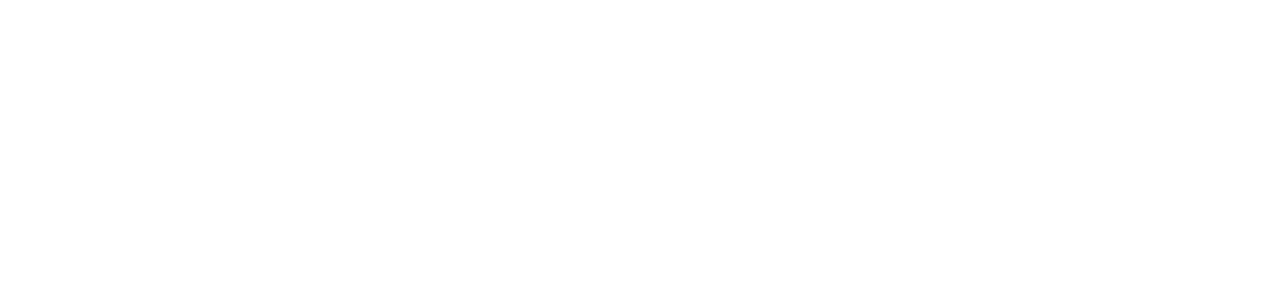
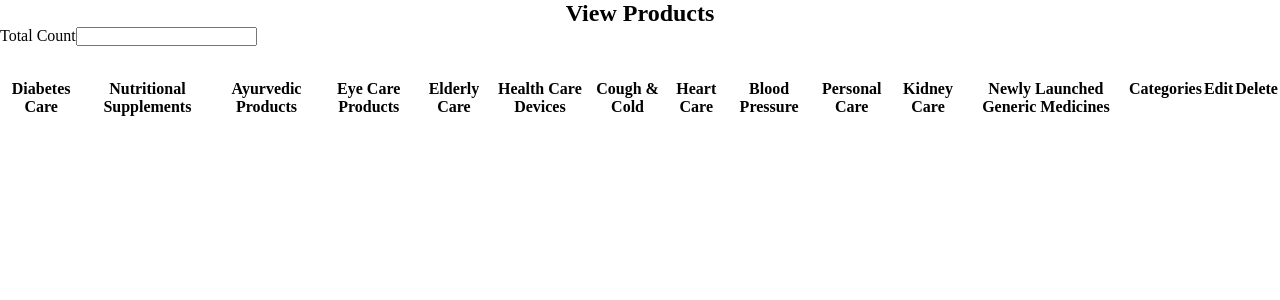
Before and after one commit to Vighnesh-45/medical-healthcare, a React (Vite) app: page /ViewProducts in a window 1280 px wide. Before the commit this address had no page. Shown: the top 300 px of the page. Built offline with nearby package versions, Linux system fonts and the light colour scheme.

Commit message:
admin pages

```diff
--- a/src/App.jsx
+++ b/src/App.jsx
@@ -13,6 +13,8 @@ import ShoppingCart from './Components/ShoppingCart';
 import Admin from './Components/Admin/Admin';
 import AddCategories from './Components/Admin/AddCategories';
 import AddProduct from './Components/Admin/AddProduct';
+import ViewProducts from './Components/Admin/ViewProducts';
+import ViewUsers from './Components/Admin/ViewUsers';
 
 const App = () => {
   return (
@@ -31,6 +33,8 @@ const App = () => {
         <Route path='/Admin' element={<Admin />}/>
         <Route path='/AddCategories' element={<AddCategories />}/>
         <Route path='/AddProduct' element={<AddProduct />}/>
+        <Route path='/ViewProducts' element={<ViewProducts />}/>
+        <Route path='/ViewUsers' element={<ViewUsers />}/>
       </Routes>
     </>
   )
--- a/src/Components/Admin/Admin.css
+++ b/src/Components/Admin/Admin.css
@@ -55,7 +55,6 @@
     }
   }
 }
-
 .addcategories-main {
   & .addcategories-container {
     & .addcategories-input {
@@ -95,3 +94,35 @@
     }
   }
 }
+.viewproducts-main{
+  & .viewproducts-container{
+    & .viewproducts-header{
+      & h2 {
+        font-size: 1.5rem;
+        text-align: center;
+      }
+    }
+    & .viewproducts-table{
+      margin-top: 2rem;
+      & table{
+        font-size: 1rem;
+      }
+    }
+  }
+}
+.viewusers-main{
+  & .viewusers-container{
+    & .viewusers-header{
+      & h2 {
+        font-size: 1.5rem;
+        text-align: center;
+      }
+    }
+    & .viewusers-table{
+      margin-top: 2rem;
+      & table{
+        font-size: 1rem;
+      }
+    }
+  }
+}
--- /dev/null
+++ b/src/Components/Admin/ViewProducts.jsx
@@ -0,0 +1,38 @@
+import React from 'react'
+import "./Admin.css"
+
+const ViewProducts = () => {
+  return (
+    <section className="viewproducts-main">
+        <div className="viewproducts-container">
+            <div className="viewproducts-header">
+                <h2>View Products</h2>
+                <label htmlFor="">Total Count</label>
+                <input type="text" />
+            </div>
+            <div className="viewproducts-table">
+                <table>
+                    <th>Diabetes Care</th>
+                    <th>Nutritional Supplements</th>
+                    <th>Ayurvedic Products</th>
+                    <th>Eye Care Products</th>
+                    <th>Elderly Care</th>
+                    <th>Health Care Devices</th>
+                    <th>Cough & Cold</th>
+                    <th>Heart Care</th>
+                    <th>Blood Pressure</th>
+                    <th>Personal Care</th>
+                    <th>Kidney Care</th>
+                    <th>Newly Launched Generic Medicines</th>
+                    <th>Categories</th>
+                    <th>Edit</th>
+                    <th>Delete</th>
+                </table>
+            </div>
+        </div>
+    </section>
+
+  )
+}
+
+export default ViewProducts
--- /dev/null
+++ b/src/Components/Admin/ViewUsers.jsx
@@ -0,0 +1,26 @@
+import React from 'react'
+import "./Admin.css"
+
+const ViewUsers = () => {
+    return (
+        <section className="viewusers-main">
+            <div className="viewusers-container">
+                <div className="viewusers-header">
+                    <h2>View Users</h2>
+                    <label htmlFor="">Total Count</label>
+                    <input type="text" />
+                </div>
+                <div className="viewusers-table">
+                    <table>
+                        <th>Id</th>
+                        <th>Name</th>
+                        <th>Email</th>
+                        <th>Phone No.</th>
+                    </table>
+                </div>
+            </div>
+        </section>
+    )
+}
+
+export default ViewUsers
```
